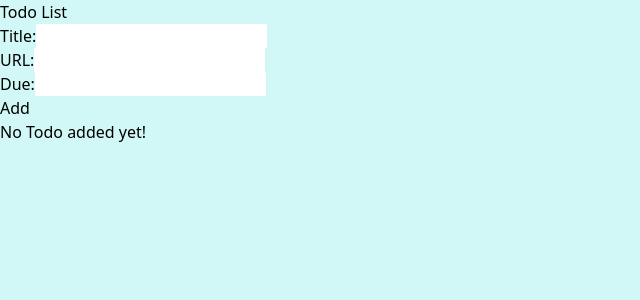
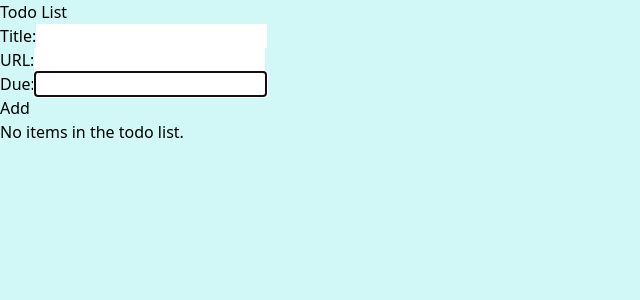
Before and after one commit to Sisi-tech/react-todo, a React (Vite) app: page / in a window 1280 px wide. Shown: the top 300 px of the page, without its empty margins (0-640 px from the left). Built offline with nearby package versions, Linux system fonts and the light colour scheme.

Commit message:
week7 - Reusable components imperative react

```diff
--- a/package.json
+++ b/package.json
@@ -11,7 +11,8 @@
   },
   "dependencies": {
     "react": "^18.3.1",
-    "react-dom": "^18.3.1"
+    "react-dom": "^18.3.1",
+    "uuid": "^11.0.3"
   },
   "devDependencies": {
     "@eslint/js": "^9.13.0",
--- a/src/AddTodoForm.jsx
+++ b/src/AddTodoForm.jsx
@@ -1,19 +1,13 @@
 import { useState } from 'react';
+import InputWithLabel from './InputWithLabel';
 
 const AddTodoForm = ({ onAddTodo }) => {
     const [todoTitle, setTodoTitle] = useState("");
     const [url, setUrl] = useState("");
     const [dueDate, setDueDate] = useState("");
-    const handleTitleChange = (e) => {
-        const newTodoTitle = e.target.value
-        setTodoTitle(newTodoTitle)
-    }
-    const handleUrlChange = (e) => {
-        setUrl(e.target.value)
-    }
-    const handleDueDate = (e) => {
-        setDueDate(e.target.value);
-    }
+    const handleTitleChange = (e) => setTodoTitle(e.target.value);
+    const handleUrlChange = (e) => setUrl(e.target.value);
+    const handleDueDate = (e) => setDueDate(e.target.value);
 
     const handleAddTodo = (e) => {
         e.preventDefault();
@@ -25,18 +19,27 @@ const AddTodoForm = ({ onAddTodo }) => {
     }
     return (
         <form onSubmit={handleAddTodo} className="flex flex-col gap-4 bg-cyan-50 w-[70%] p-10 justify-center items-center shadow-md rounded-md">
-            <div className="flex gap-2 items-center">
-                <label htmlFor="todoTitle">Title:</label>
-                <input type="text" id="todoTitle" value={todoTitle} onChange={handleTitleChange} className="w-[400px] p-1 rounded-sm bg-gray-100 border border-gray-300" />
-            </div>
-            <div className="flex gap-2 items-center">
-                <label htmlFor="url">URL:</label>
-                <input type="text" id="url" value={url} onChange={handleUrlChange} className="w-[400px] p-1 rounded-sm bg-gray-100 border border-gray-300" />
-            </div>
-            <div className="flex gap-2 items-center">
-                <label htmlFor="due">Due:</label>
-                <input type="text" id="due" value={dueDate} onChange={handleDueDate} className="w-[400px] p-1 rounded-sm bg-gray-100 border border-gray-300" />
-            </div>
+            <InputWithLabel
+                id="todoTitle"
+                value={todoTitle}
+                onChange={handleTitleChange}
+            >
+                Title
+            </InputWithLabel>
+            <InputWithLabel
+                id="url"
+                value={url}
+                onChange={handleUrlChange}
+            >
+                URL
+            </InputWithLabel>
+            <InputWithLabel
+                id="due"
+                value={dueDate}
+                onChange={handleDueDate}
+            >
+                Due
+            </InputWithLabel>
             <button type="submit" className="bg-gray-100 p-1 pl-4 pr-4 rounded-full hover:bg-gray-300">
                 Add
             </button>
--- a/src/App.jsx
+++ b/src/App.jsx
@@ -1,6 +1,8 @@
 import React, { useState, useEffect } from 'react';
+import { v4 as uuidv4 } from 'uuid';
 import TodoList from './TodoList';
 import AddTodoForm from './AddTodoForm';
+
 
 function useSemiPersistentState() {
   // Initialize state from localStorage if available
@@ -25,14 +27,20 @@ function App() {
   const [todoList, setTodoList] = useSemiPersistentState();
 
   const addTodo = (newTodo) => {
-    setTodoList([...todoList, newTodo]);
+    setTodoList([...todoList, { id: uuidv4(), title: newTodo.title, url: newTodo.url, due: newTodo.due }]);
+  }
+
+  const removeTodo = (id) => {
+    const updatedTodoList = todoList.filter((todo) => todo.id !== id)
+    setTodoList([updatedTodoList]);
   }
 
   return (
+    //didn't replace <div> with <> fragment syntax because I used tailwindCSS to add style
     <div className="w-full flex flex-col justify-center items-center p-10 gap-4">
       <h2 className='text-2xl font-serif font-bold'>Todo List</h2>
       <AddTodoForm onAddTodo={addTodo} />
-      <TodoList todoList={todoList} />
+      <TodoList todoList={todoList} onRemoveTodo={removeTodo} />
     </div>
   )
 }
--- /dev/null
+++ b/src/InputWithLabel.jsx
@@ -0,0 +1,25 @@
+import React, { useEffect, useRef } from "react";
+
+function InputWithLabel({ id, value, onChange, children }) {
+    const inputRef = useRef();
+
+    useEffect(() => {
+        inputRef.current.focus();
+    }, []);
+
+    return (
+        <div className="flex gap-2 items-center ">
+            <label htmlFor={id}>{children}:</label>
+            <input
+                type="text"
+                id={id}
+                value={value}
+                onChange={onChange}
+                ref={inputRef}
+                className="w-[400px] p-1 rounded-sm bg-gray-100 border border-gray-300"
+            />
+        </div>
+    )
+};
+
+export default InputWithLabel;
--- a/src/TodoList.jsx
+++ b/src/TodoList.jsx
@@ -1,19 +1,19 @@
-const TodoList = ({ todoList }) => {
+import React from 'react';
+import TodoListItem from './TodoListItem';
+
+const TodoList = ({ todoList, onRemoveTodo }) => {
+  if (todoList.length === 0) {
+    return <p>No items in the todo list.</p>;
+  }
   return (
     <ul className="flex flex-col gap-2 text-lg">
-      {todoList.length > 0 ? (
-        todoList.map((item, index) => (
-          <li key={item.id || index} className="hover:shadow-xl shadow-gray-400 p-2">
-            <span>{index + 1}.</span>
-            <a href={item.url} alt={item.title} className="font-bold">
-              {item.title}
-            </a>
-            <span> -- due {item.due}</span>
-          </li>
-        ))
-      ) : (
-        <li className="text-gray-500">No Todo added yet!</li>
-      )}
+      {todoList.map((todo, index) => (
+        <TodoListItem
+          key={todo.id || index}
+          todo={todo}
+          onRemoveTodo={onRemoveTodo}
+        />
+      ))}
     </ul>
   );
 };
--- /dev/null
+++ b/src/TodoListItem.jsx
@@ -0,0 +1,23 @@
+import React from 'react';
+
+const TodoListItem = ({ todo, onRemoveTodo }) => {
+    if (!todo || !todo.title || !todo.due) {
+        return null;
+    }
+
+    return (
+        <li className='flex justify-between items-center p-2 border-b border-gray-200'>
+        <a href={todo.url}>{todo.title}</a>
+        <span>{todo.due}</span>
+        <button
+            type="button"
+            className='bg-red-500 text-white p-1 rounded-md hover:bg-red-700'
+            onClick={() => onRemoveTodo(todo.id)}
+        >
+            Remove
+        </button>
+    </li>
+    )
+};
+
+export default TodoListItem;
```
Also changed, not shown: 1 other file (tests, documents, lock files or other folders).
